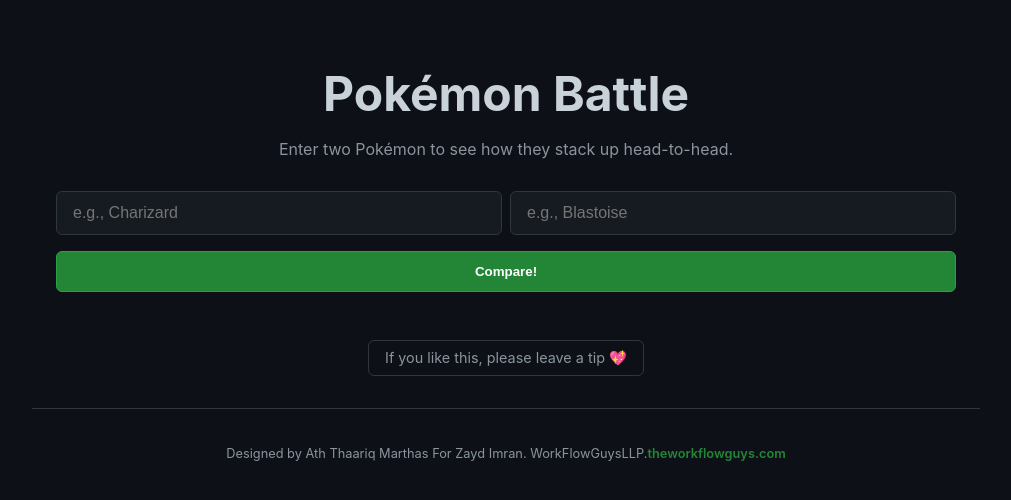
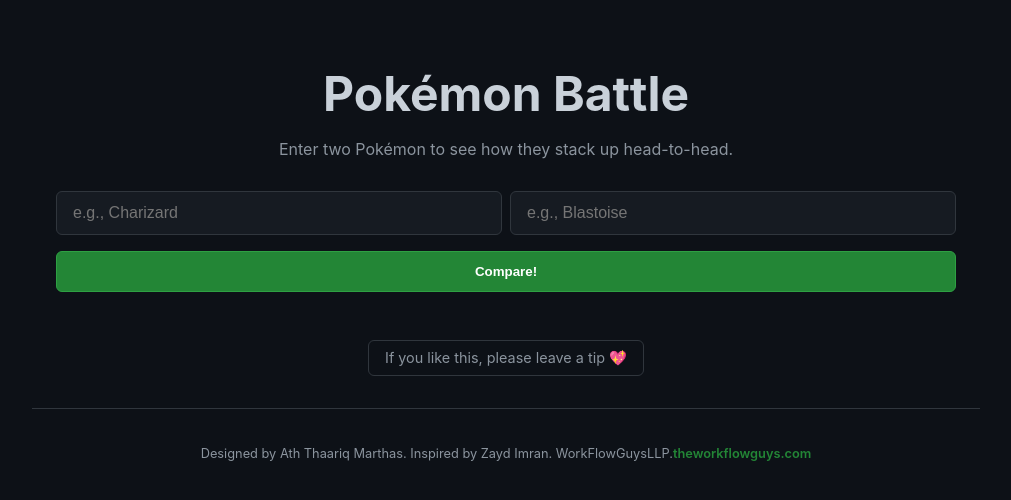
Before and after one commit to AutomationAlchemyst/pokemon-finder-app, a Next.js app: page / in a window 1280 px wide. Shown: the top 500 px of the page, without its empty margins (134-1145 px from the left). Built offline with nearby package versions, Linux system fonts and the light colour scheme.

Commit message:
enhanced footer v2

```diff
--- a/app/layout.tsx
+++ b/app/layout.tsx
@@ -19,7 +19,7 @@
         {/* Add your footer here */}
         <footer>
           <p>
-            Designed by Ath Thaariq Marthas For Zayd Imran. WorkFlowGuysLLP.
+            Designed by Ath Thaariq Marthas. Inspired by Zayd Imran. WorkFlowGuysLLP.
             <a href="https://theworkflowguys.com" target="_blank" rel="noopener noreferrer">
               theworkflowguys.com
             </a>
```
